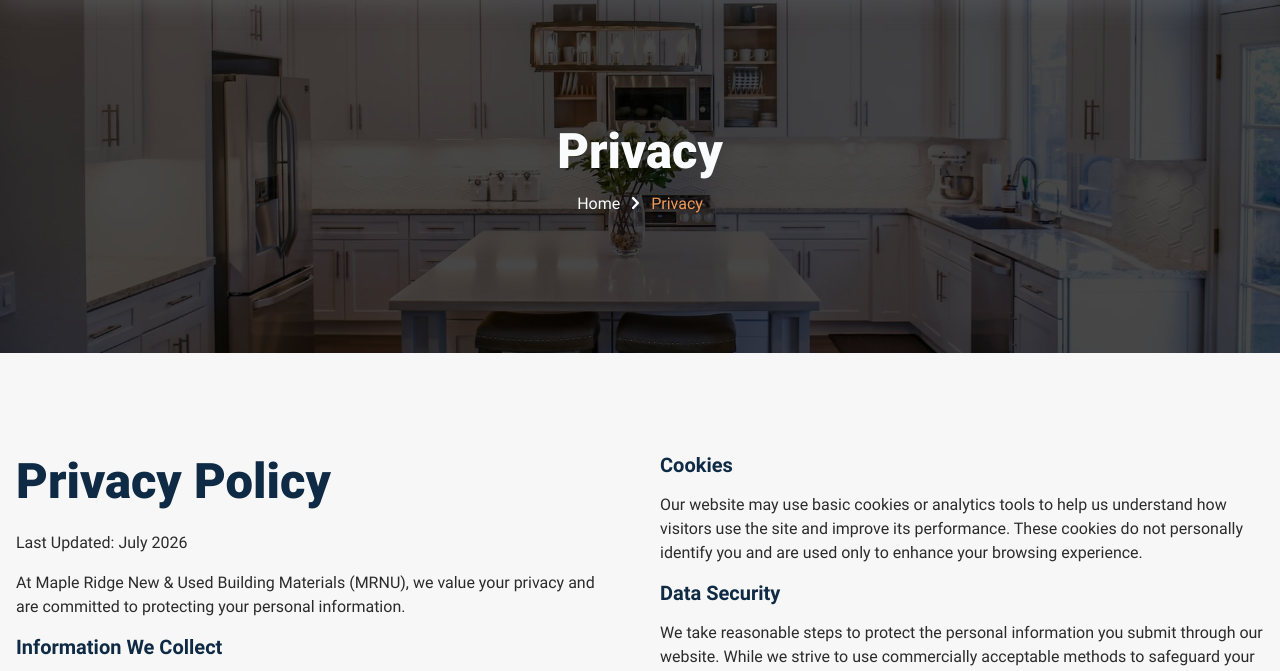
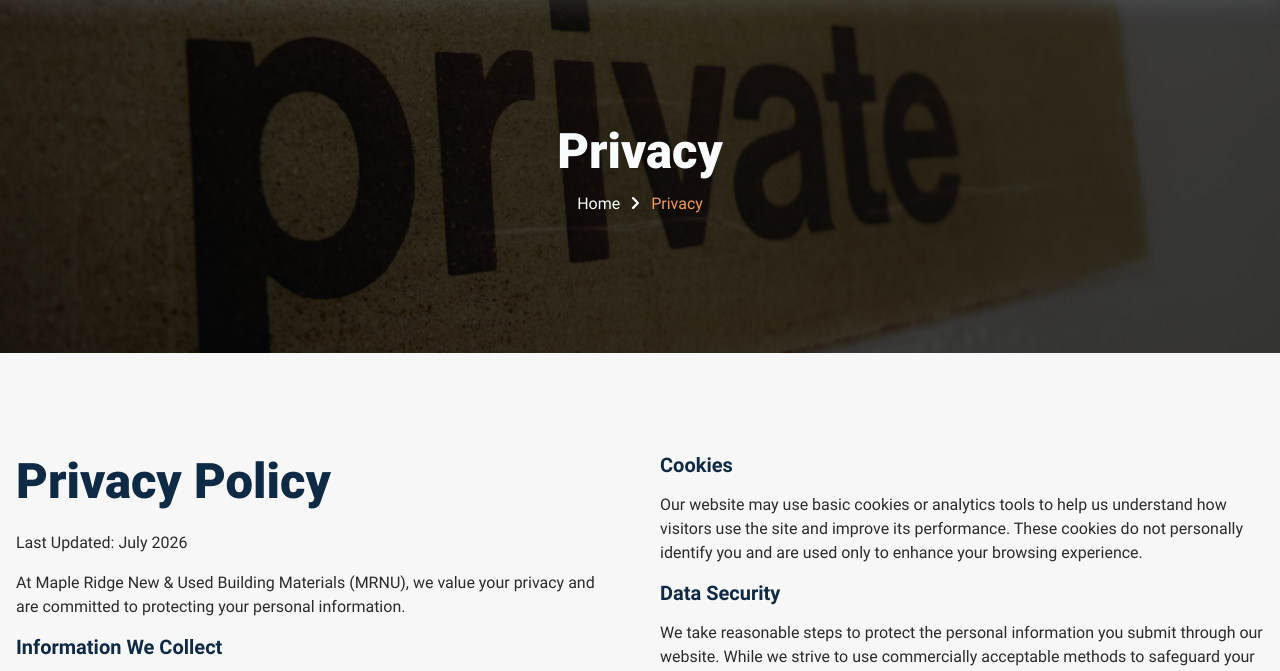
Before and after one commit to BryanX14/MRNU-Build, an Eleventy site: page src/content/pages/privacy.html in a window 1280 px wide. Shown: the part 129-800 px from the top of the page. Built offline with nearby package versions, Linux system fonts and the light colour scheme; Eleventy itself is replaced by a stand-in of ours; files that its build step writes are made by us from their sources; what @codestitchofficial/eleventy-plugin-sharp-images, glob would draw is missing.

Commit message:
added images for privacy and terms

```diff
--- a/src/content/pages/privacy.html
+++ b/src/content/pages/privacy.html
@@ -26,7 +26,7 @@ permalink: "/privacy/"
         </div>
         <!--Background Image-->
         <picture class="cs-background">
-            <img src="/assets/images/cabinets.jpg" alt="Kitchen cabinets at MRNU" width="2500" height="628" loading="eager" decoding="async">
+            <img src="/assets/images/privacyandterms/privacyhead.jpg" alt="Image of private banner" width="2500" height="628" loading="eager" decoding="async">
         </picture>
     </div>
 
```
Also changed, not shown: src/content/pages/termsofuse.html (+1 -1 lines), src/assets/images/privacyandterms/privacyhead.jpg (added), src/assets/images/privacyandterms/termshead.jpg (added).
